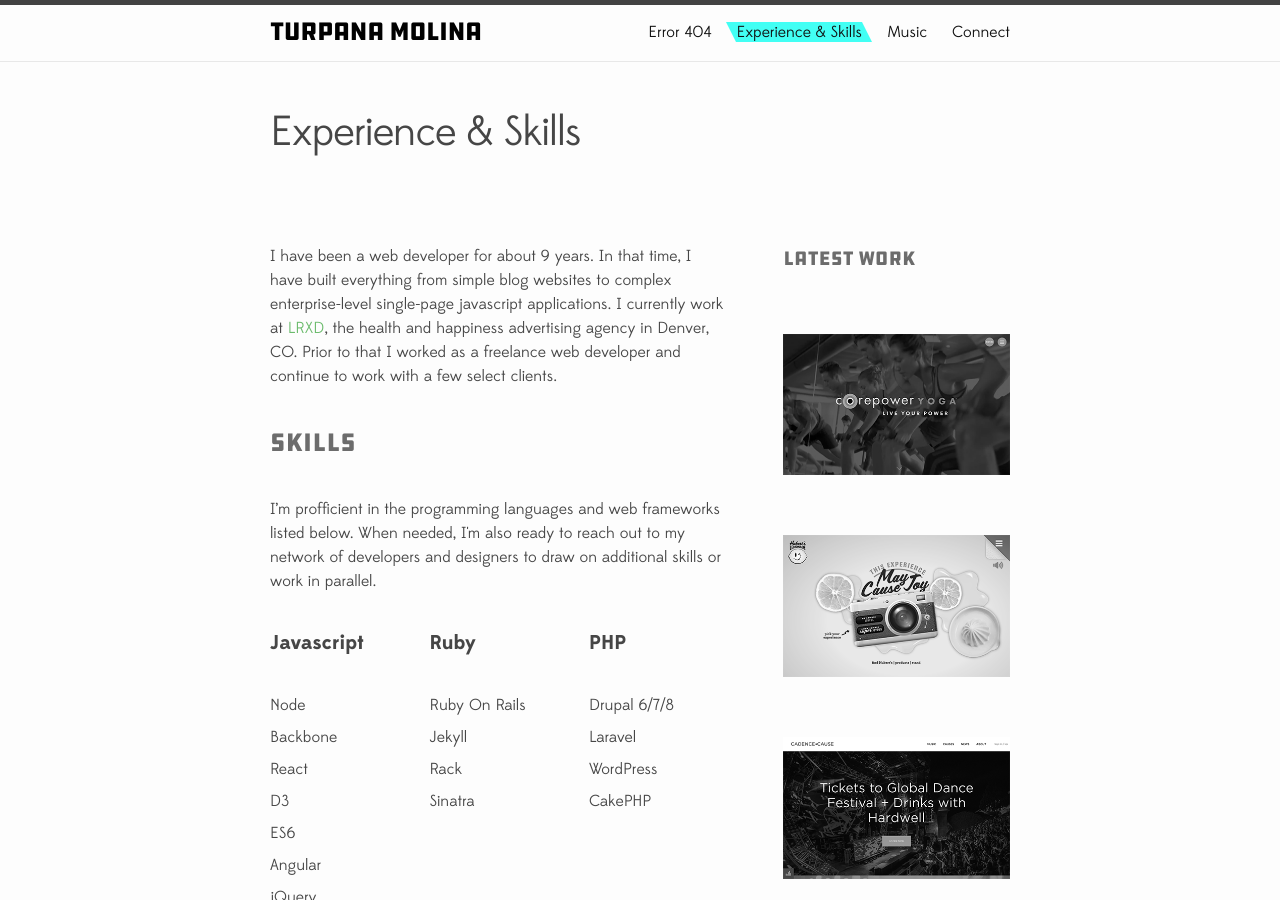
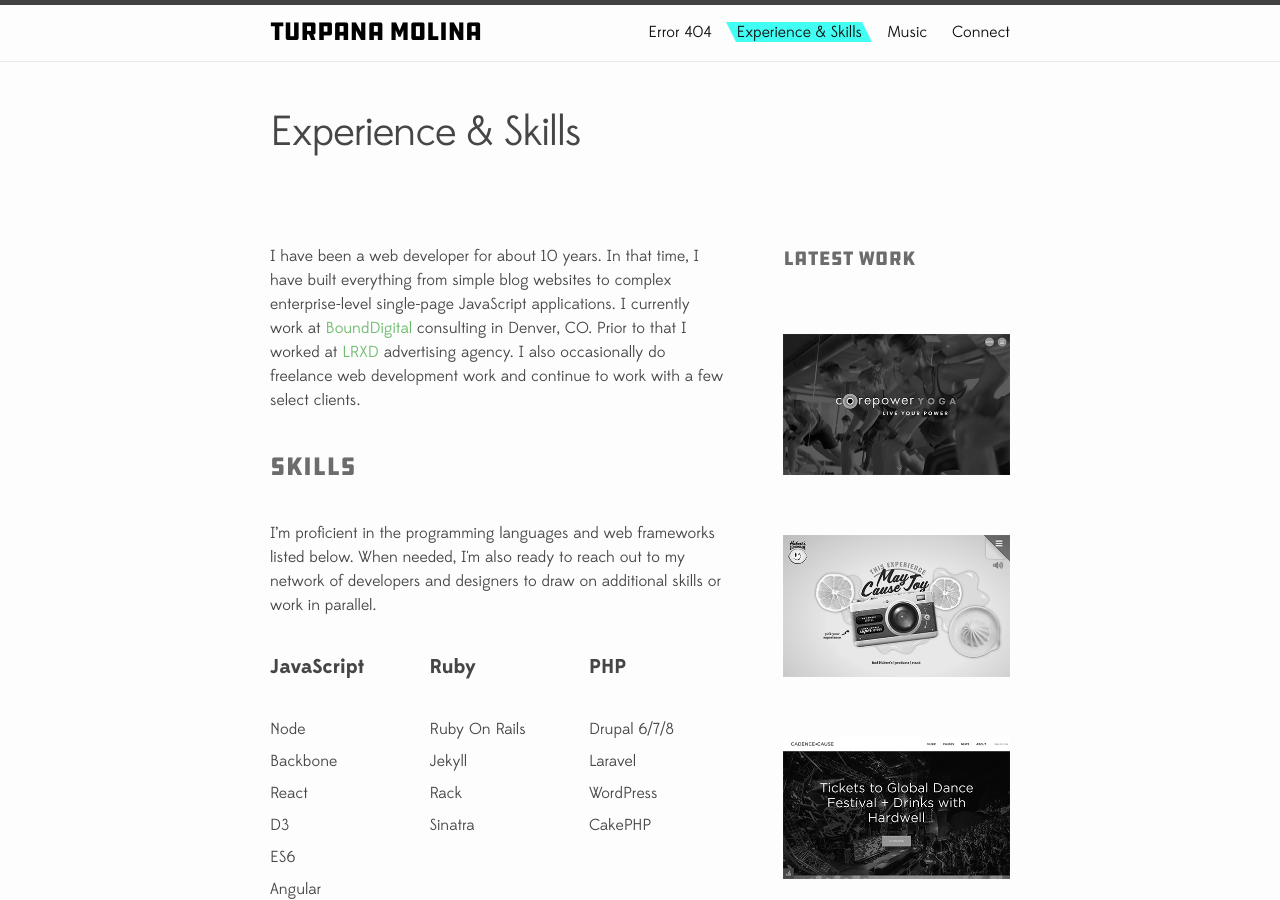
Before and after one commit to turpana/tm-website, a Jekyll site: the page built from experience.md, in a window 1280 px wide and 900 px high. Built offline with Jekyll 4.4.1, drawn with Linux system fonts in a browser that asks for light colours.

Commit message:
Update experience.md

```diff
--- a/experience.md
+++ b/experience.md
@@ -7,15 +7,15 @@ menu order: 1
 <div class="page-with-sidebar">
   <div class="main-content-area">
     <p>
-    I have been a web developer for about 9 years. In that time, I have built everything from simple blog websites to complex enterprise-level single-page javascript applications. I currently work at <a href="https://www.lrxd.com" target="_blank">LRXD</a>, the health and happiness advertising agency in Denver, CO. Prior to that I worked as a freelance web developer and continue to work with a few select clients.
+    I have been a web developer for about 10 years. In that time, I have built everything from simple blog websites to complex enterprise-level single-page JavaScript applications. I currently work at <a href="https://bounddigital.com/" target="_blank">BoundDigital</a> consulting in Denver, CO. Prior to that I worked at <a href="https://lrxd.com/" target="_blank">LRXD</a> advertising agency. I also occasionally do freelance web development work and continue to work with a few select clients.
     </p>
     <h3>Skills</h3>
     <p>
-    I’m profficient in the programming languages and web frameworks listed below. When needed, I'm also ready to reach out to my network of developers and designers to draw on additional skills or work in parallel.
+    I’m proficient in the programming languages and web frameworks listed below. When needed, I'm also ready to reach out to my network of developers and designers to draw on additional skills or work in parallel.
     </p>
     <div class="skills-wrapper">
       <div>
-        <h4>Javascript</h4>
+        <h4>JavaScript</h4>
         <ul>
           <li>Node</li>
           <li>Backbone</li>
```
